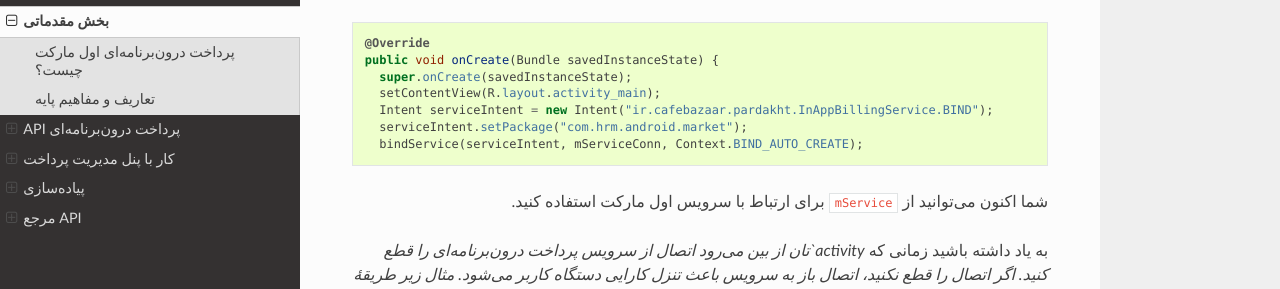
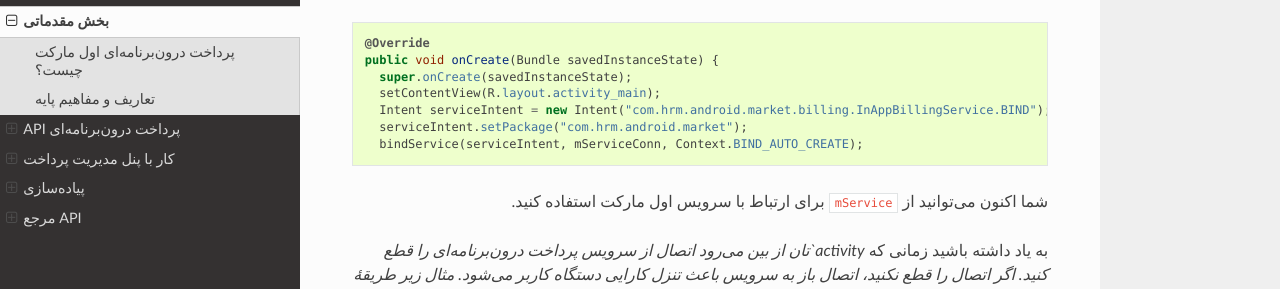
Before and after one commit to Avvalmarket-developer/dev-guide-1, a Sphinx documentation site: the page built from docs/in-app.md, in a window 1280 px wide and 900 px high, scrolled down 28957 px. Shown: the part 157-446 px from the top of the window. Built offline with Sphinx 7.4.7 and the Read the Docs theme 2.0.0, drawn with Linux system fonts in a browser that asks for light colours.

Commit message:
service bind doc fixed

```diff
--- a/docs/in-app.md
+++ b/docs/in-app.md
@@ -1032,7 +1032,7 @@ ServiceConnection mServiceConn = new ServiceConnection() {
 public void onCreate(Bundle savedInstanceState) {
   super.onCreate(savedInstanceState);
   setContentView(R.layout.activity_main);
-  Intent serviceIntent = new Intent("ir.cafebazaar.pardakht.InAppBillingService.BIND");
+  Intent serviceIntent = new Intent("com.hrm.android.market.billing.InAppBillingService.BIND");
   serviceIntent.setPackage("com.hrm.android.market");
   bindService(serviceIntent, mServiceConn, Context.BIND_AUTO_CREATE);
 
```
